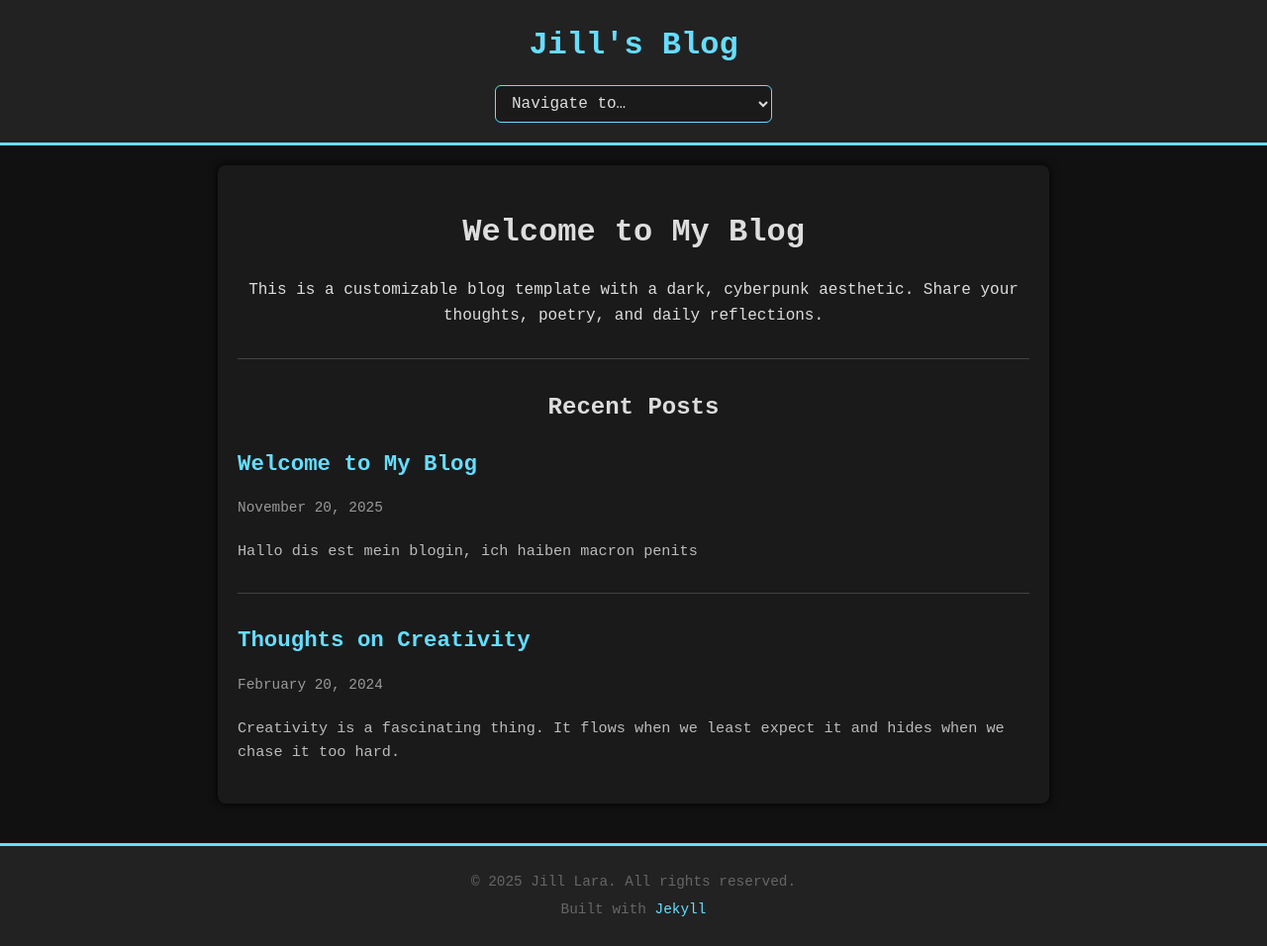
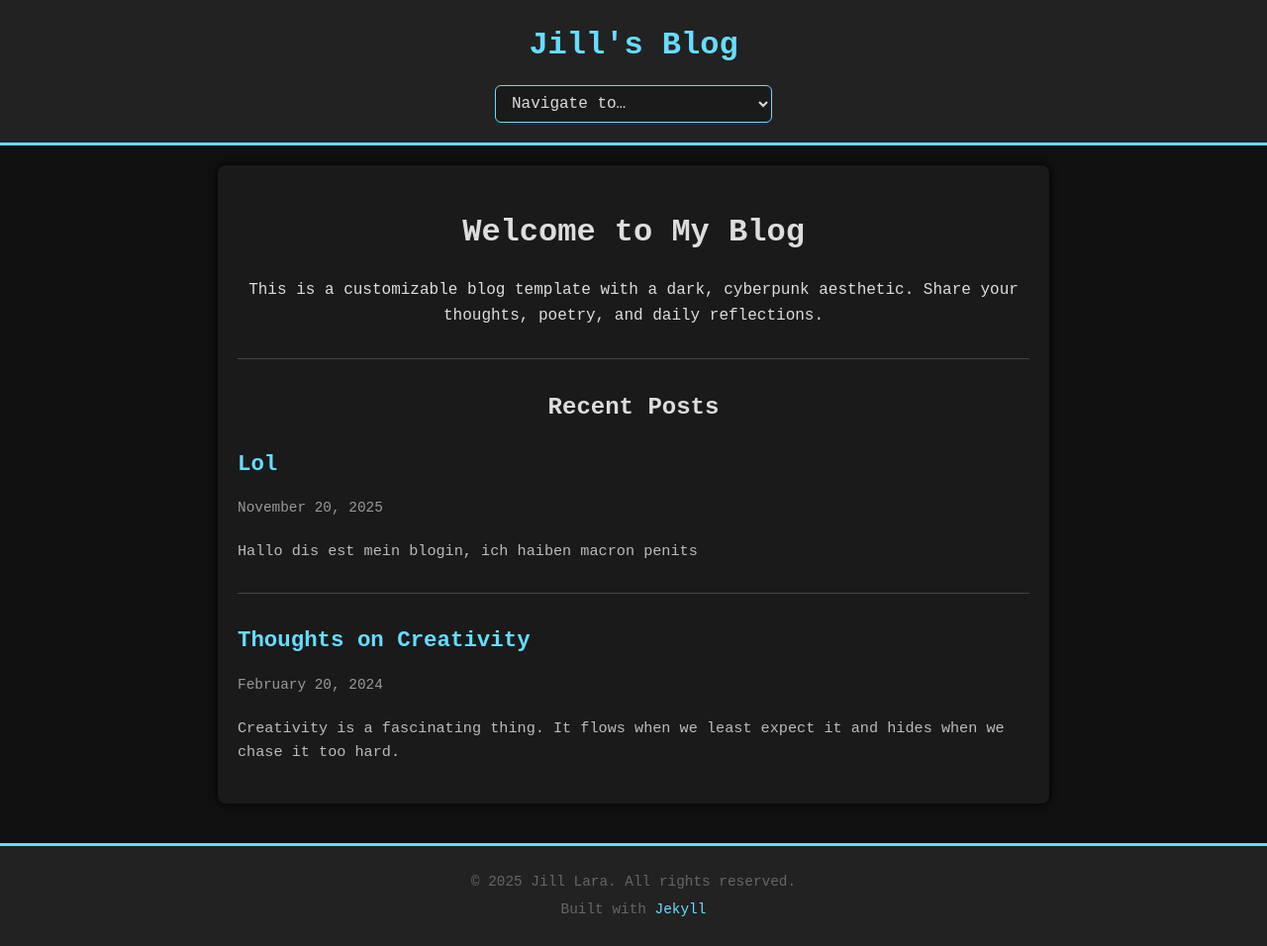
Before and after one commit to yellowbowlo9/Jillbo9blog, a Jekyll site: the page built from index.html, in a window 1280 px wide. Shown: the whole page at 99% size. Built offline with Jekyll 4.4.1, drawn with Linux system fonts in a browser that asks for light colours; a script that is not in the unit is left out.

Commit message:
Update Blog Posts “2024-01-15-welcome-to-my-blog”

```diff
--- a/_posts/2024-01-15-welcome-to-my-blog.md
+++ b/_posts/2024-01-15-welcome-to-my-blog.md
@@ -1,6 +1,6 @@
 ---
 layout: post
-title: Welcome to My Blog
+title: Lol
 date: 2025-11-19T16:15:00.000-08:00
 ---
 Hallo dis est mein blogin, ich haiben macron penits
```
